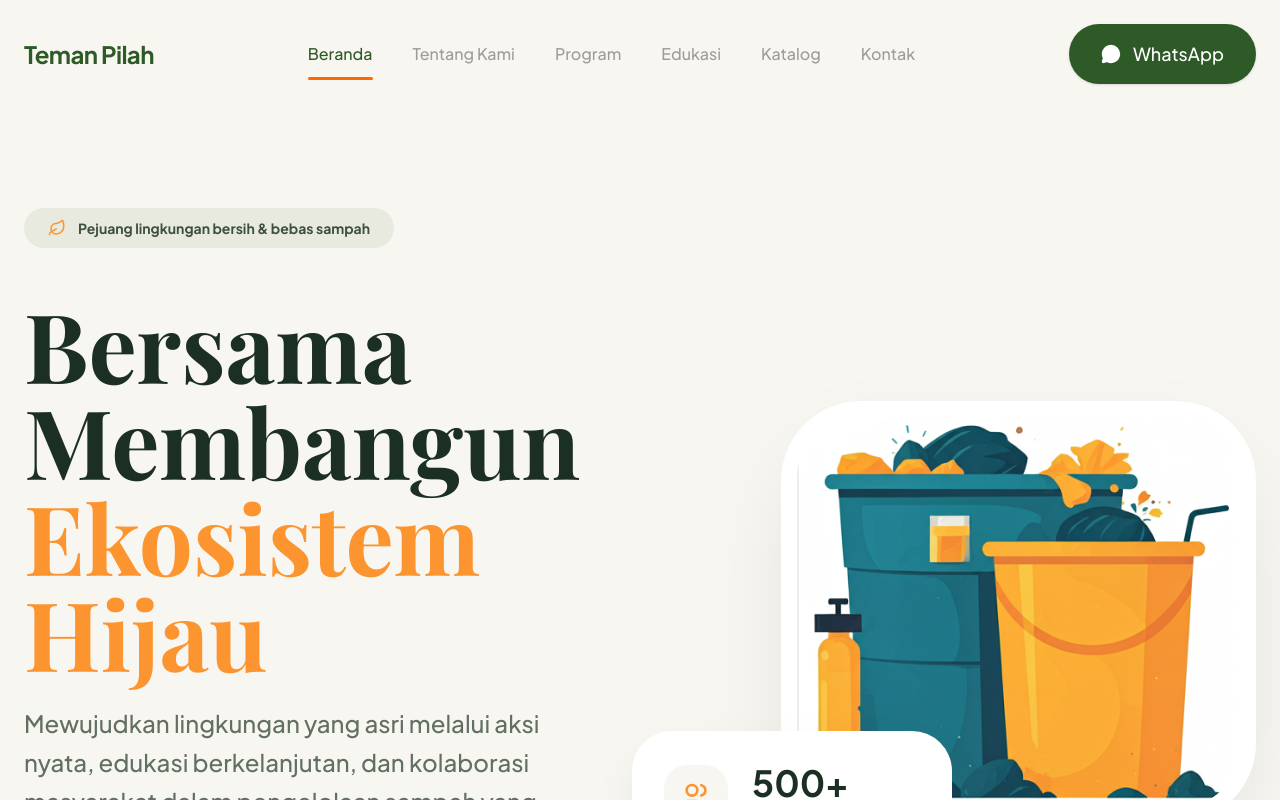
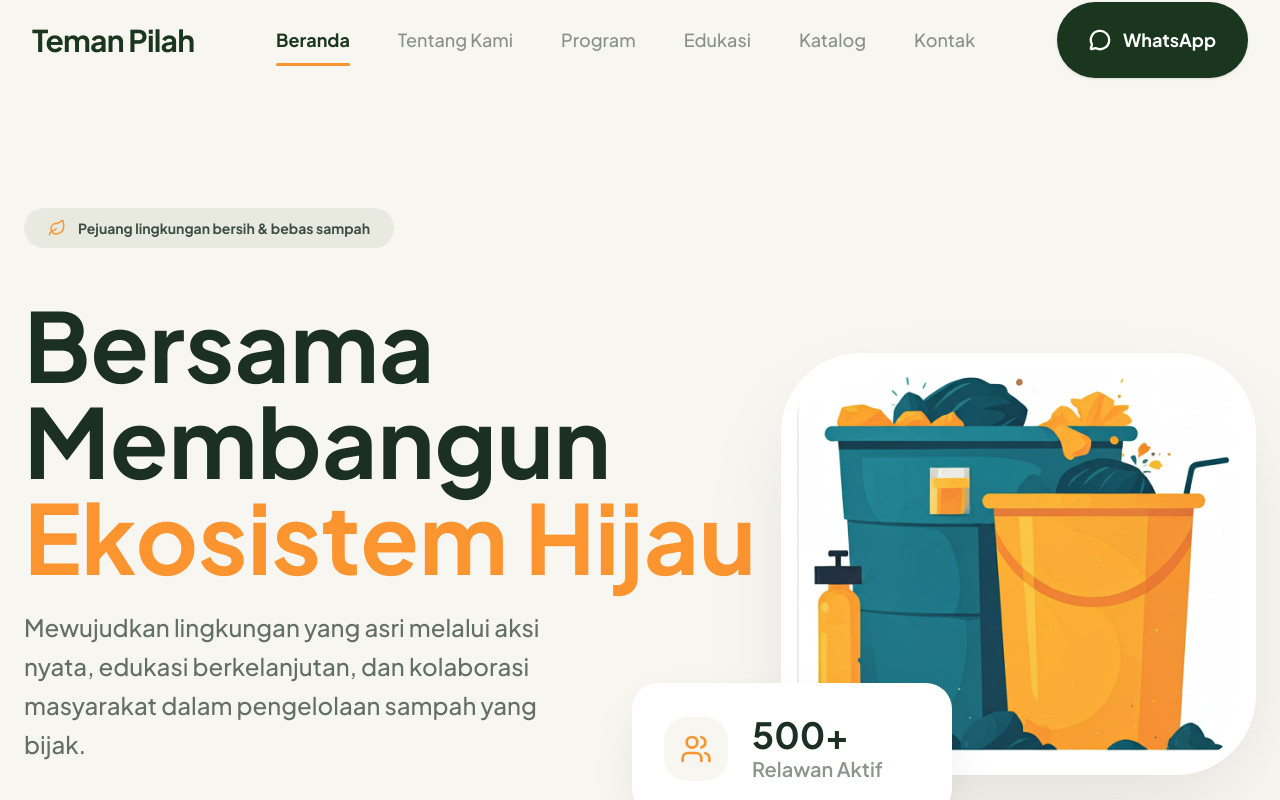
Before and after one commit to SulthanAndyno/teman-pilah_fe, a Next.js app: page / in a window 1280 px wide. Shown: the top 800 px of the page. Built offline with nearby package versions, Linux system fonts and the light colour scheme; a web font is replaced by a local one.

Commit message:
add; pic wa

```diff
--- a/src/app/globals.css
+++ b/src/app/globals.css
@@ -1,8 +1,8 @@
 @import "tailwindcss";
 
 @theme {
-  --font-sans: var(--font-sans), ui-sans-serif, system-ui, sans-serif;
-  --font-serif: var(--font-serif), ui-serif, Georgia, serif;
+  --font-plus-jakarta-sans: var(--font-plus-jakarta-sans), ui-sans-serif, system-ui, sans-serif;
+  --font-plus-jakarta-sans: var(--font-plus-jakarta-sans), ui-serif, Georgia, serif;
 
   --color-primary: #2D5A27;
   --color-primary-light: #4A7A43;
@@ -14,9 +14,9 @@
 
 @layer base {
   body {
-    @apply bg-bg text-neutral font-sans;
+    @apply bg-bg text-neutral font-plus-jakarta-sans;
   }
   h1, h2, h3, h4, h5, h6 {
-    @apply font-serif text-primary;
+    @apply font-plus-jakarta-sans text-primary;
   }
 }
--- a/src/components/landing/Footer.tsx
+++ b/src/components/landing/Footer.tsx
@@ -1,8 +1,10 @@
 import { Globe, Mail, Phone } from 'lucide-react';
+import { section } from 'motion/react-client';
 // import Link from 'next/link';
 
 export function Footer() {
   return (
+
     <footer className="bg-bg text-[#3D4F41] py-24">
       <div className="max-w-7xl mx-auto px-6 grid md:grid-cols-12 gap-12 md:gap-8">
         {/* Branding Column */}
@@ -55,7 +57,7 @@ export function Footer() {
       </div>
 
       {/* Bottom Section */}
-      <div className="max-w-7xl mx-auto px-6 mt-32 pt-12 border-t border-[#3D4F41]/10 flex flex-col md:flex-row justify-between items-center gap-8 text-[#3D4F41]/60 text-lg font-medium">
+      <div className="max-w-7xl mx-auto px-6 mt-32 pt-12 border-t border-[#3D4F41]/10 flex flex-col md:flex-row justify-between items-center gap-5 text-[#3D4F41]/60 text-lg font-medium">
         <p>© 2026 Teman Pilah. Melestarikan Lingkungan Bersama Melalui Aksi Nyata.</p>
         <div className="flex gap-12">
           <a href="#" className="hover:text-[#1B3022] transition-colors">Kebijakan Privasi</a>
--- a/src/components/landing/Hero.tsx
+++ b/src/components/landing/Hero.tsx
@@ -20,12 +20,12 @@ export function Hero() {
           </div>
 
           <div className="space-y-6">
-            <h1 className="text-7xl lg:text-8xl font-bold leading-none text-[#1B3022]">
+            <h1 className="text-6xl lg:text-8xl font-bold relative leading-none text-[#1B3022]">
               Bersama <br />
-              Membangun <br />
-              <span className="text-accent relative inline-block">
+              Membangun < br />
+              <span className="text-accent relative inline-block whitespace-nowrap">
                 Ekosistem Hijau
-                <span className="absolute bottom-2 left-0 w-full h-5 bg-accent/20 -z-10" />
+                <span className="absolute bottom-2 left-5 w-full h-full bg-accent/20 -z-10" />
               </span>
             </h1>
             <p className="text-2xl text-[#3D4F41] leading-relaxed max-w-xl font-medium opacity-80">
@@ -55,7 +55,7 @@ export function Hero() {
             <img
               src="/tb.png"
               alt="Eco Illustration"
-              className="w-full h-auto object-contain rounded-[60px]"
+              className="w-full h-full object-contain rounded-[50px]"
             />
           </div>
 
@@ -64,7 +64,7 @@ export function Hero() {
             initial={{ y: 20, opacity: 0 }}
             animate={{ y: 0, opacity: 1 }}
             transition={{ delay: 0.5, duration: 0.6 }}
-            className="absolute -bottom-10 -left-10 z-20 bg-white p-8 rounded-[40px] shadow-[0_20px_50px_-10px_rgba(0,0,0,0.1)] flex items-center gap-6 min-w-[320px]"
+            className="absolute -bottom-10 -left-10 z-20 bg-white p-8 rounded-[26px] shadow-[0_20px_50px_-10px_rgba(0,0,0,0.1)] flex items-center gap-6 min-w-[320px]"
           >
             <div className="w-16 h-16 bg-bg rounded-3xl flex items-center justify-center text-accent">
               <Users size={32} />
--- a/src/components/landing/Navbar.tsx
+++ b/src/components/landing/Navbar.tsx
@@ -1,3 +1,110 @@
+// 'use client';
+
+// import { useState, useEffect } from 'react';
+// import Link from 'next/link';
+// import { Menu, X, MessageCircle } from 'lucide-react';
+// import { motion } from 'motion/react';
+// import { cn } from '@/lib/utils';
+// import { Button } from '@/components/ui/Button';
+
+// export function Navbar() {
+//   const [isScrolled, setIsScrolled] = useState(false);
+//   const [isMobileMenuOpen, setIsMobileMenuOpen] = useState(false);
+//   const [activeLink, setActiveLink] = useState('Beranda');
+
+//   useEffect(() => {
+//     const handleScroll = () => setIsScrolled(window.scrollY > 20);
+//     window.addEventListener('scroll', handleScroll);
+//     return () => window.removeEventListener('scroll', handleScroll);
+//   }, []);
+
+//   const navLinks = [
+//     { name: 'Beranda', href: '#' },
+//     { name: 'Tentang Kami', href: '#tentang' },
+//     { name: 'Program', href: '#program' },
+//     { name: 'Edukasi', href: '#edukasi' },
+//     { name: 'Katalog', href: '#katalog' },
+//     { name: 'Kontak', href: '#footer' },
+//   ];
+
+//   return (
+//     <nav
+//       className={cn(
+//         'fixed w-full z-50 transition-all duration-300 py-6 h-20 flex items-center',
+
+//         isScrolled ? 'bg-white/80 backdrop-blur-md shadow-sm' : 'bg-transparent'
+//       )}
+//     >
+//       {/* <div className="max-w-7xl mx-auto px-8 flex items-center justify-between"> */}
+//       <div className="w-full max-w-360 mx-auto px-10 flex items-center justify-between">
+//         <Link href="/" className="flex items-center gap-2">
+//           <span className="font-bold text-2xl text-primary tracking-tight">Teman Pilah</span>
+//         </Link>
+
+//         <div className="hidden md:flex items-center gap-12">
+//           {navLinks.map((link) => (
+//             <a
+//               key={link.name}
+//               href={link.href}
+//               onClick={() => setActiveLink(link.name)}
+//               className={cn(
+//                 "relative font-medium transition-colors py-1",
+//                 activeLink === link.name ? "text-primary" : "text-neutral/70 hover:text-primary"
+//               )}
+//             >
+//               {link.name}
+//               {activeLink === link.name && (
+//                 <motion.span
+//                   layoutId="active-underline"
+//                   className="absolute -bottom-2.5 left-0 right-0 h-0.75 bg-orange-500 rounded-full"
+//                   transition={{ type: "spring", bounce: 0.2, duration: 0.6 }}
+//                 />
+//               )}
+//             </a>
+//           ))}
+//         </div>
+
+//         <div className="hidden md:flex items-center gap-4">
+//           <Button size="lg" className="rounded-full px-8 bg-primary hover:bg-primary/90 flex items-center gap-3">
+//             <MessageCircle size={20} className="fill-white" />
+//             <span className="font-medium">WhatsApp</span>
+//           </Button>
+//         </div>
+
+//         <button
+//           className="md:hidden text-primary"
+//           onClick={() => setIsMobileMenuOpen(!isMobileMenuOpen)}
+//         >
+//           {isMobileMenuOpen ? <X size={28} /> : <Menu size={28} />}
+//         </button>
+//       </div>
+
+//       {/* Mobile Menu */}
+//       {isMobileMenuOpen && (
+//         <div className="md:hidden absolute top-full left-0 w-full bg-white shadow-xl animate-in slide-in-from-top duration-300">
+//           <div className="flex flex-col p-6 gap-4">
+//             {navLinks.map((link) => (
+//               <a
+//                 key={link.name}
+//                 href={link.href}
+//                 className="text-neutral font-medium py-2 border-b border-border/50"
+//                 onClick={() => setIsMobileMenuOpen(false)}
+//               >
+//                 {link.name}
+//               </a>
+//             ))}
+//             <div className="flex flex-col gap-3 mt-2">
+//               <Link href="/login" onClick={() => setIsMobileMenuOpen(false)}>
+//                 <Button variant="outline" className="w-full">Admin Login</Button>
+//               </Link>
+//               <Button className="w-full">WhatsApp Kami</Button>
+//             </div>
+//           </div>
+//         </div>
+//       )}
+//     </nav>
+//   );
+// }
 'use client';
 
 import { useState, useEffect } from 'react';
@@ -30,47 +137,51 @@ export function Navbar() {
   return (
     <nav
       className={cn(
-        'fixed w-full z-50 transition-all duration-300 py-6',
-        isScrolled ? 'bg-white/80 backdrop-blur-md shadow-sm' : 'bg-transparent'
+        'fixed w-full z-50 transition-all duration-300 py-6 h-20 flex items-center',
+        isScrolled ? 'bg-white/90 backdrop-blur-md shadow-sm' : 'bg-transparent'
       )}
     >
-      <div className="max-w-7xl mx-auto px-6 flex items-center justify-between">
+      <div className="w-full px-8 flex items-center justify-between">
         <Link href="/" className="flex items-center gap-2">
-          <span className="font-bold text-2xl text-primary tracking-tight">Teman Pilah</span>
+          <span className="font-bold text-3xl text-[#1B361F] tracking-tight whitespace-nowrap">Teman Pilah</span>
         </Link>
 
-        <div className="hidden md:flex items-center gap-10">
+        <div className="hidden md:flex items-center justify-center flex-1 mx-8 lg:mx-12">
+          <div className="flex items-center gap-6 lg:gap-12">
             {navLinks.map((link) => (
               <a
                 key={link.name}
                 href={link.href}
                 onClick={() => setActiveLink(link.name)}
                 className={cn(
-                "relative font-medium transition-colors py-1",
-                activeLink === link.name ? "text-primary" : "text-neutral/70 hover:text-primary"
+                  "relative font-medium text-lg transition-all duration-300 py-1 whitespace-nowrap",
+                  activeLink === link.name
+                    ? "text-[#1B361F] font-bold"
+                    : "text-[#3D4F41]/60 hover:text-[#1B361F]"
                 )}
               >
                 {link.name}
                 {activeLink === link.name && (
                   <motion.span
                     layoutId="active-underline"
-                  className="absolute -bottom-2.5 left-0 right-0 h-0.75 bg-orange-500 rounded-full"
+                    className="absolute -bottom-2 left-0 right-0 h-[3px] bg-[#FC9430] rounded-full"
                     transition={{ type: "spring", bounce: 0.2, duration: 0.6 }}
                   />
                 )}
               </a>
             ))}
           </div>
+        </div>
 
-        <div className="hidden md:flex items-center gap-4">
-          <Button size="lg" className="rounded-full px-8 bg-primary hover:bg-primary/90 flex items-center gap-3">
-            <MessageCircle size={20} className="fill-white" />
-            <span className="font-medium">WhatsApp</span>
+        <div className="hidden md:flex items-center">
+          <Button size="lg" className="rounded-full px-8 py-6 bg-[#1B361F] hover:bg-[#1B361F]/90 flex items-center gap-3 shadow-sm border-none text-white transition-all hover:scale-105 active:scale-95">
+            <MessageCircle size={22} className="stroke-[2.5px]" />
+            <span className="font-bold text-lg">WhatsApp</span>
           </Button>
         </div>
 
         <button
-          className="md:hidden text-primary"
+          className="md:hidden text-[#1B361F]"
           onClick={() => setIsMobileMenuOpen(!isMobileMenuOpen)}
         >
           {isMobileMenuOpen ? <X size={28} /> : <Menu size={28} />}
@@ -79,23 +190,33 @@ export function Navbar() {
 
       {/* Mobile Menu */}
       {isMobileMenuOpen && (
-        <div className="md:hidden absolute top-full left-0 w-full bg-white shadow-xl animate-in slide-in-from-top duration-300">
-          <div className="flex flex-col p-6 gap-4">
+        <div className="md:hidden fixed top-[80px] left-0 w-full h-[calc(100vh-80px)] bg-[#F8F6F1] z-40 overflow-y-auto animate-in slide-in-from-top duration-300">
+          <div className="flex flex-col p-6 gap-6 h-full">
             {navLinks.map((link) => (
               <a
                 key={link.name}
                 href={link.href}
-                className="text-neutral font-medium py-2 border-b border-border/50"
-                onClick={() => setIsMobileMenuOpen(false)}
+                className={cn(
+                  "text-2xl font-bold py-4 border-b border-[#1B361F]/10 transition-colors",
+                  activeLink === link.name ? "text-[#1B361F]" : "text-[#1B361F]/50"
+                )}
+                onClick={() => {
+                  setActiveLink(link.name);
+                  setIsMobileMenuOpen(false);
+                }}
               >
                 {link.name}
               </a>
             ))}
-            <div className="flex flex-col gap-3 mt-2">
-              <Link href="/login" onClick={() => setIsMobileMenuOpen(false)}>
-                <Button variant="outline" className="w-full">Admin Login</Button>
-              </Link>
-              <Button className="w-full">WhatsApp Kami</Button>
+            <div className="mt-8">
+              <Button className="w-full rounded-full py-8 bg-[#1B361F] text-white font-bold text-xl flex items-center justify-center gap-4 shadow-lg transition-transform active:scale-95">
+                <MessageCircle size={28} />
+                <span>Hubungi WhatsApp</span>
+              </Button>
+            </div>
+
+            <div className="mt-auto pb-12 opacity-50">
+              <p className="text-[#1B361F] font-medium text-center">© 2024 Teman Pilah</p>
             </div>
           </div>
         </div>
```
Also changed, not shown: src/components/landing/About.tsx (+0 -57 lines), public/WA.png (added). Lines whose indentation alone changed are shown as unchanged.
